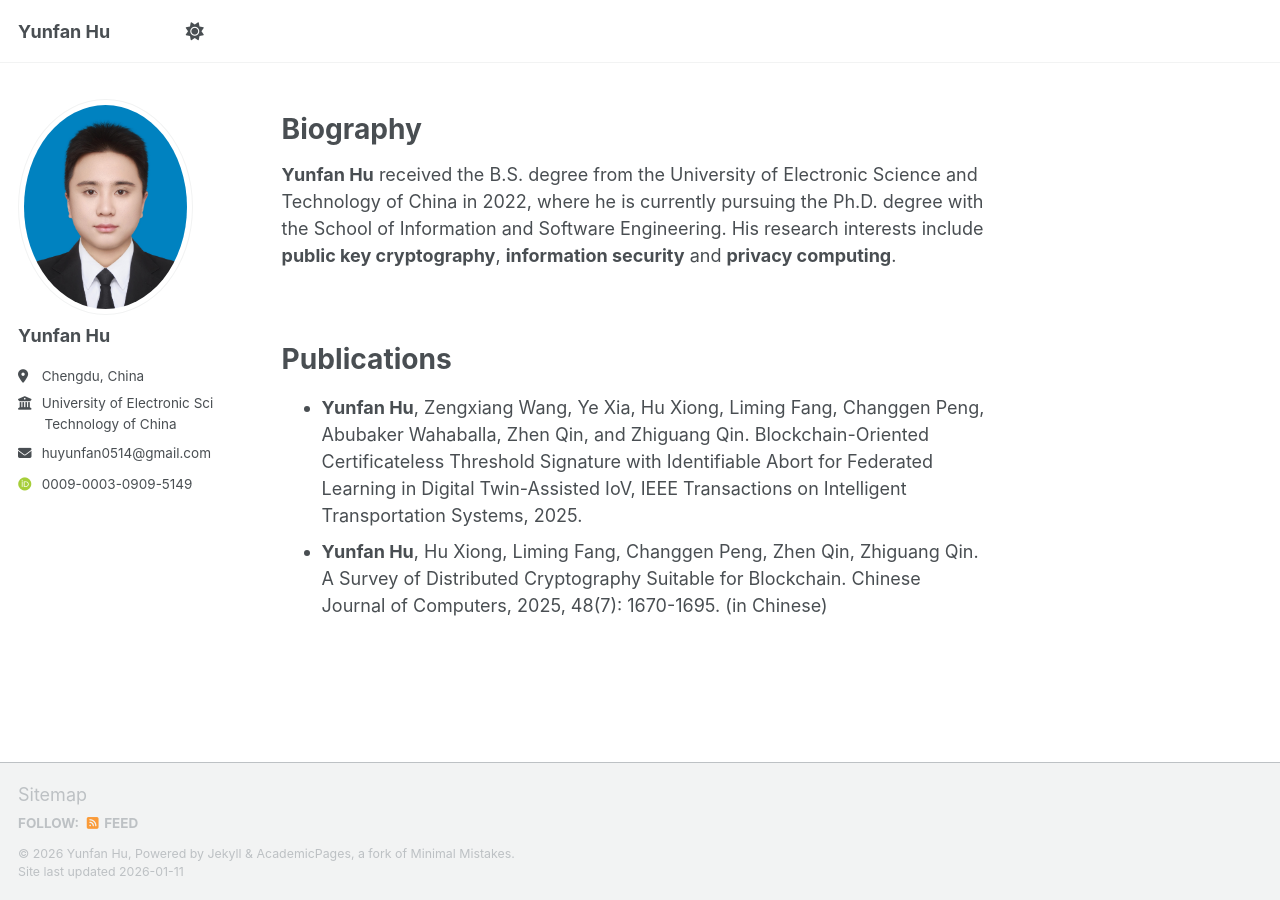
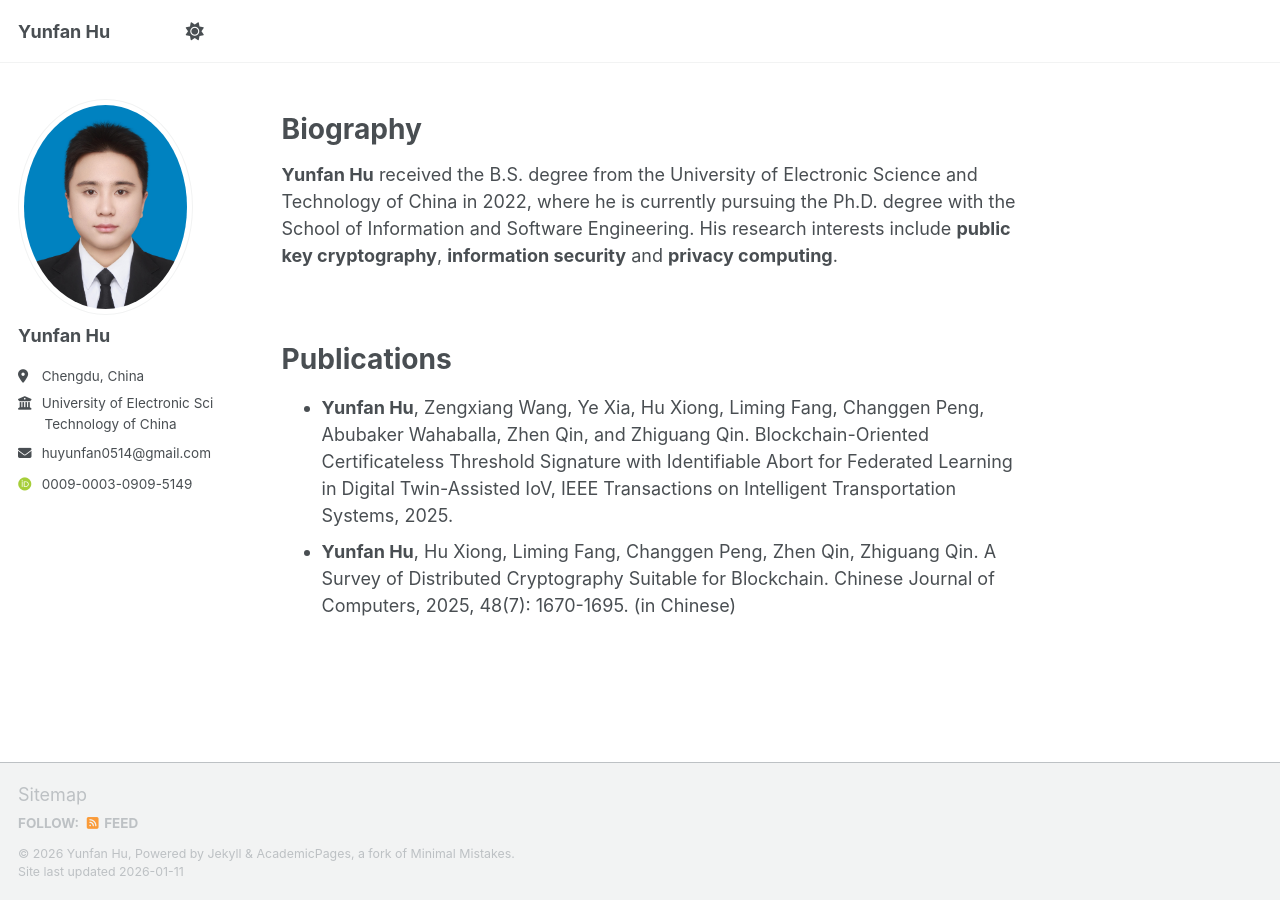
Before and after one commit to HYF0514/HYF0514.github.io, a Jekyll site: the page built from _pages/about.md, in a window 1280 px wide. Built offline with Jekyll 4.4.1, drawn with Linux system fonts in a browser that asks for light colours; some web fonts are replaced; a script bundle is joined from its source files by our own code; library files that are not in the unit come from our copies.

Commit message:
Update single.html

```diff
--- a/_layouts/single.html
+++ b/_layouts/single.html
@@ -24,7 +24,7 @@ layout: default
     {% if page.modified %}<meta itemprop="dateModified" content="{{ page.modified | date: "%B %d, %Y" }}">{% endif %}
 
     <!-- <div class="page__inner-wrap"> -->
-    <div class="page__inner-wrap" style="padding-right: 8%;">
+    <div class="page__inner-wrap" style="padding-right: 3%;">
       {% unless page.header.overlay_color or page.header.overlay_image %}
         <header>
           {% if page.title %}<h1 class="page__title" itemprop="headline">{{ page.title | markdownify | remove: "<p>" | remove: "</p>" }}</h1>{% endif %}
```
